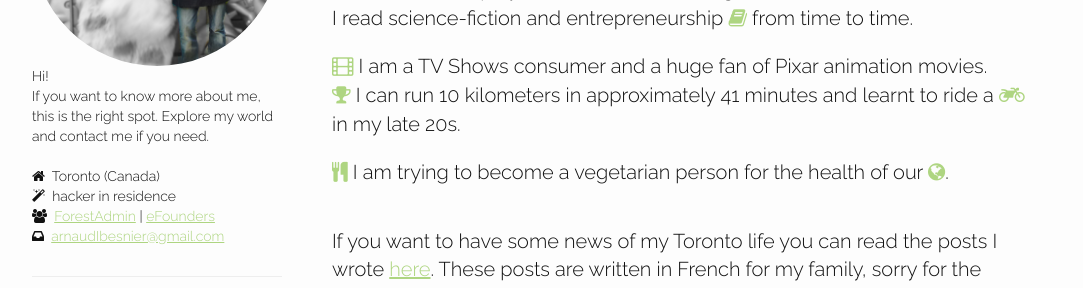
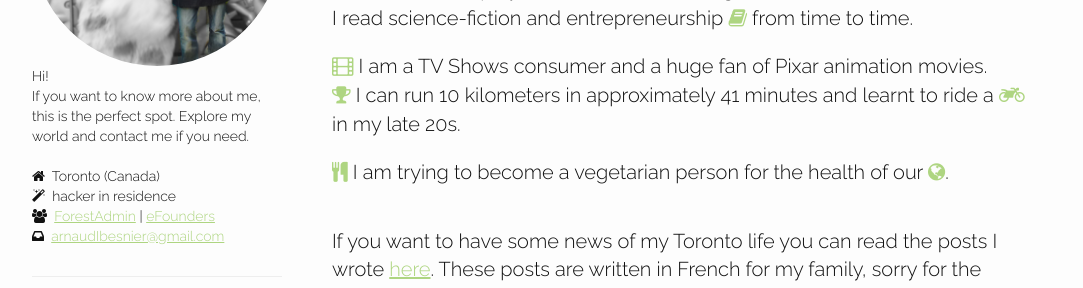
Before and after one commit to arnaudbesnier/arnaudbesnier.github.io, a Jekyll site: the page built from index.html, in a window 1280 px wide. Shown: the part 254-542 px from the top of the page, without its empty margins (98-1181 px from the left). Built offline with Jekyll 4.4.1, drawn with Linux system fonts in a browser that asks for light colours; nearby versions of some CDN libraries.

Commit message:
Improve the wording

```diff
--- a/_config.yml
+++ b/_config.yml
@@ -2,7 +2,7 @@
 title: Arnaud Besnier
 email: arnaudibesnier@gmail.com
 description: >
-  If you want to know more about me, this is the right spot.
+  If you want to know more about me, this is the perfect spot.
   Explore my world and contact me if you need.
 baseurl: ""
 url: "http://arnaudbesnier.com"
```
